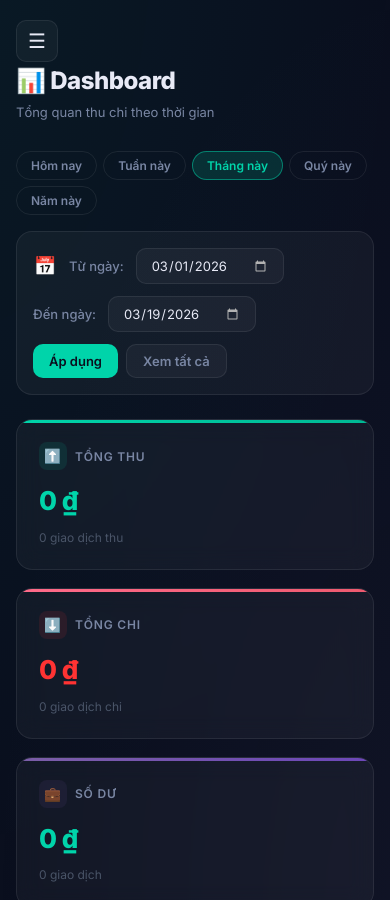
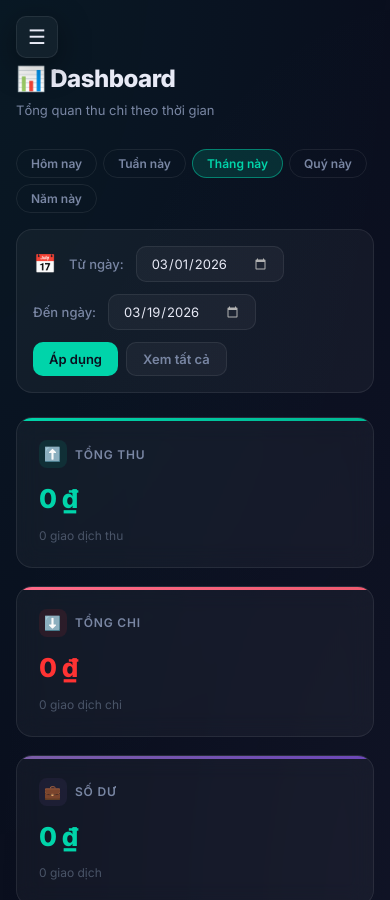
Before and after one commit to Trungdn2011/QUAN_LY_THU_CHI, a plain HTML site: page index.html in a window 390 px wide. Shown: the top 900 px of the page. Drawn offline with nearby package versions, Linux system fonts and the light colour scheme.

Commit message:
Add files via upload

```diff
--- a/style.css
+++ b/style.css
@@ -819,16 +819,6 @@
 
 @keyframes spin { to { transform: rotate(360deg); } }
 
-/* ---------- Responsive ---------- */
-@media (max-width: 900px) {
-  .sidebar { transform: translateX(-100%); }
-  .sidebar.open { transform: translateX(0); }
-  .main-content { margin-left: 0; padding: 20px 16px; }
-  .charts-grid { grid-template-columns: 1fr; }
-  .form-grid { grid-template-columns: 1fr; }
-  .mobile-menu-btn { display: flex !important; }
-}
-
 .mobile-menu-btn {
   display: none;
   background: var(--bg-card);
@@ -841,6 +831,29 @@
   justify-content: center;
   font-size: 20px;
   cursor: pointer;
+  z-index: 101; /* Ensure it's above other elements */
+  box-shadow: var(--shadow-card);
+}
+
+@media (max-width: 900px) {
+  .sidebar { transform: translateX(-100%); z-index: 102; }
+  .sidebar.open { transform: translateX(0); }
+
+  .main-content {
+    margin-left: 0;
+    padding: 16px;
+    padding-top: 60px; /* Space for the fixed menu button */
+  }
+
+  .mobile-menu-btn {
+    display: flex !important;
+    position: fixed;
+    top: 16px;
+    left: 16px;
+  }
+
+  .charts-grid { grid-template-columns: 1fr; }
+  .form-grid { grid-template-columns: 1fr; }
 }
 
 .sidebar-backdrop {
```
